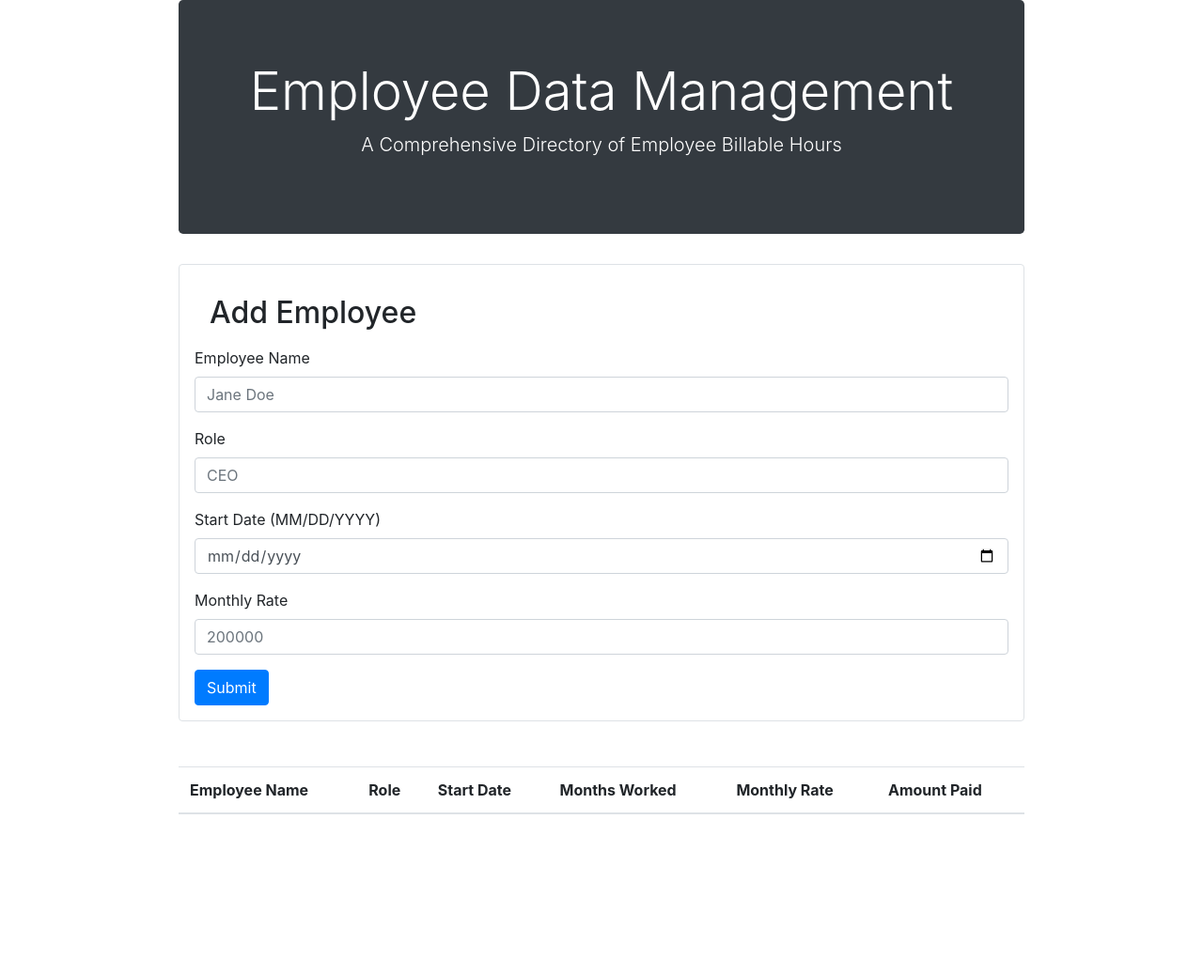
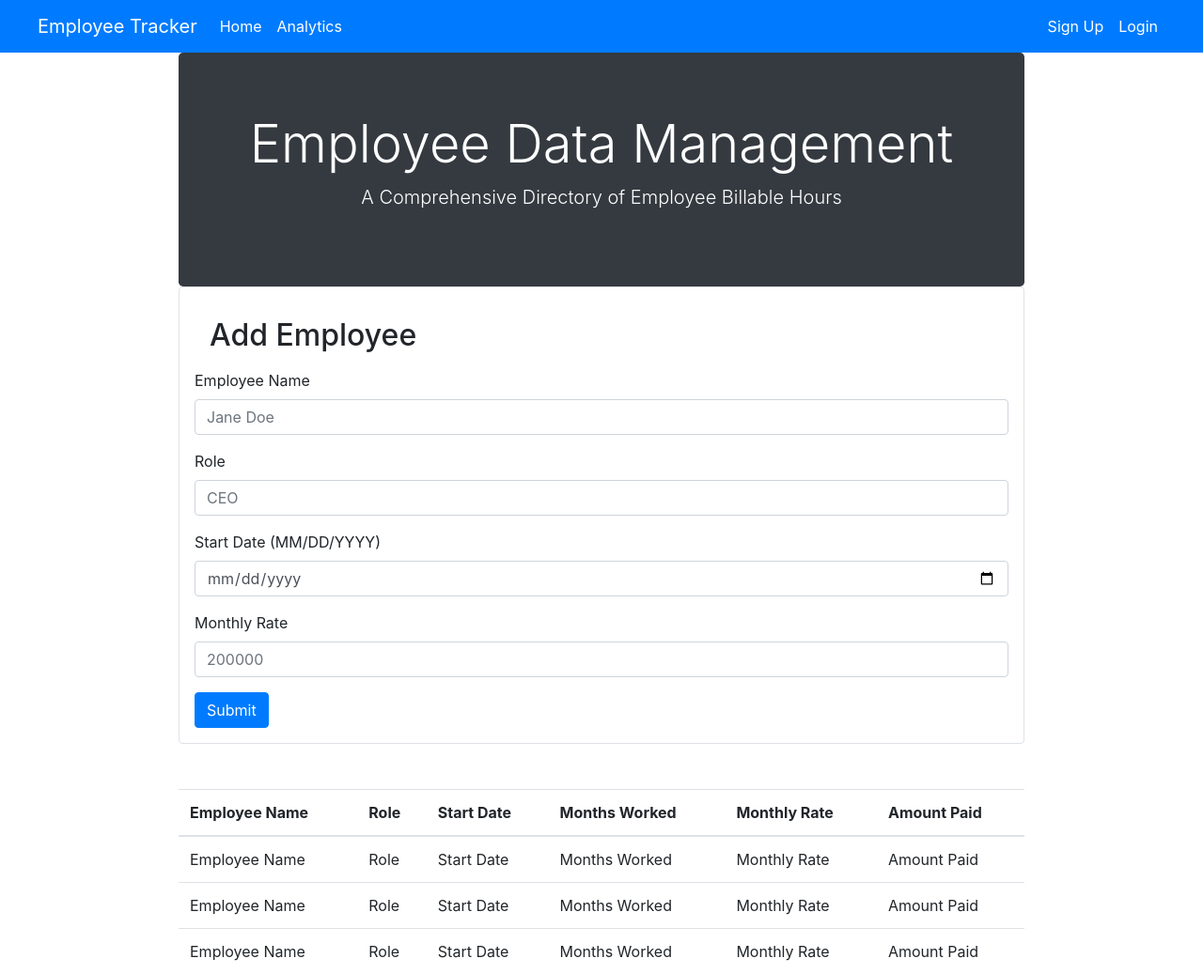
Before and after one commit to margaretlhe/Employee-Database, a plain HTML site: page index.html in a window 1280 px wide. Shown: the whole page at 94% size. Before the commit the page ends 883 px from the top, so only its background shows below. Drawn offline with nearby package versions, Linux system fonts and the light colour scheme.

Commit message:
added navbar and table

```diff
--- a/assets/css/styles.css
+++ b/assets/css/styles.css
@@ -1,4 +1,7 @@
-body {
+form, .table, .jumbotron {
     width: 900px;
     margin: auto;
 }
+a {
+    color: white;
+}
--- a/index.html
+++ b/index.html
@@ -5,11 +5,26 @@
     <meta name="viewport" content="width=device-width, initial-scale=1.0">
     <meta http-equiv="X-UA-Compatible" content="ie=edge">
     <title>Employee Tracker</title>
+    <script src="https://code.jquery.com/jquery-3.3.1.slim.min.js" integrity="sha384-q8i/X+965DzO0rT7abK41JStQIAqVgRVzpbzo5smXKp4YfRvH+8abtTE1Pi6jizo" crossorigin="anonymous"></script>
+    <script src="https://cdnjs.cloudflare.com/ajax/libs/popper.js/1.14.3/umd/popper.min.js" integrity="sha384-ZMP7rVo3mIykV+2+9J3UJ46jBk0WLaUAdn689aCwoqbBJiSnjAK/l8WvCWPIPm49" crossorigin="anonymous"></script>
+
+    <script src="https://stackpath.bootstrapcdn.com/bootstrap/4.1.3/js/bootstrap.min.js" integrity="sha384-ChfqqxuZUCnJSK3+MXmPNIyE6ZbWh2IMqE241rYiqJxyMiZ6OW/JmZQ5stwEULTy" crossorigin="anonymous"></script>
     <link rel="stylesheet" href="https://stackpath.bootstrapcdn.com/bootstrap/4.1.3/css/bootstrap.min.css" integrity="sha384-MCw98/SFnGE8fJT3GXwEOngsV7Zt27NXFoaoApmYm81iuXoPkFOJwJ8ERdknLPMO" crossorigin="anonymous">
-<script src="https://stackpath.bootstrapcdn.com/bootstrap/4.1.3/js/bootstrap.min.js" integrity="sha384-ChfqqxuZUCnJSK3+MXmPNIyE6ZbWh2IMqE241rYiqJxyMiZ6OW/JmZQ5stwEULTy" crossorigin="anonymous"></script>
-<link rel="stylesheet" href="assets/css/styles.css">
+    <link rel="stylesheet" href="assets/css/styles.css">
 </head>
 <body>
+        <nav class="nav navbar navbar-expand-lg navbar-dark bg-primary sticky-top">
+            <ul class="navbar-nav ml-4">
+                <li class="navbar-brand">Employee Tracker</a></li>
+                <li class="nav-item"><a class="nav-link active" href="#">Home</a></li>
+                <li class="nav-item"><a class="nav-link active" href="analytics.html">Analytics</a></li>
+            </ul>
+            <ul class="navbar-nav ml-auto mr-4">
+                <li class="nav-item"><a class="nav-link active" href="#"> Sign Up</a></li>
+                <li class="nav-item"><a class="nav-link active" href="#"> Login</a></li>
+            </ul>
+        </nav>
+
     <div class="jumbotron text-center text-white bg-dark">
         <div class="container">
             <h1 class="display-4">Employee Data Management</h1>
@@ -48,7 +63,32 @@
                 <th scope="col">Amount Paid</th>
             </tr>
         </thead>
-
+        <tbody id="table-body">
+            <tr>
+                <td>Employee Name</td>
+                <td>Role</td>
+                <td>Start Date</td>
+                <td>Months Worked</td>
+                <td>Monthly Rate</td>
+                <td>Amount Paid</td>
+            </tr>
+            <tr>
+                <td>Employee Name</td>
+                <td>Role</td>
+                <td>Start Date</td>
+                <td>Months Worked</td>
+                <td>Monthly Rate</td>
+                <td>Amount Paid</td>
+            </tr>
+            <tr>
+                <td>Employee Name</td>
+                <td>Role</td>
+                <td>Start Date</td>
+                <td>Months Worked</td>
+                <td>Monthly Rate</td>
+                <td>Amount Paid</td>
+            </tr>
+        </tbody>
     </table>
 
 
```
